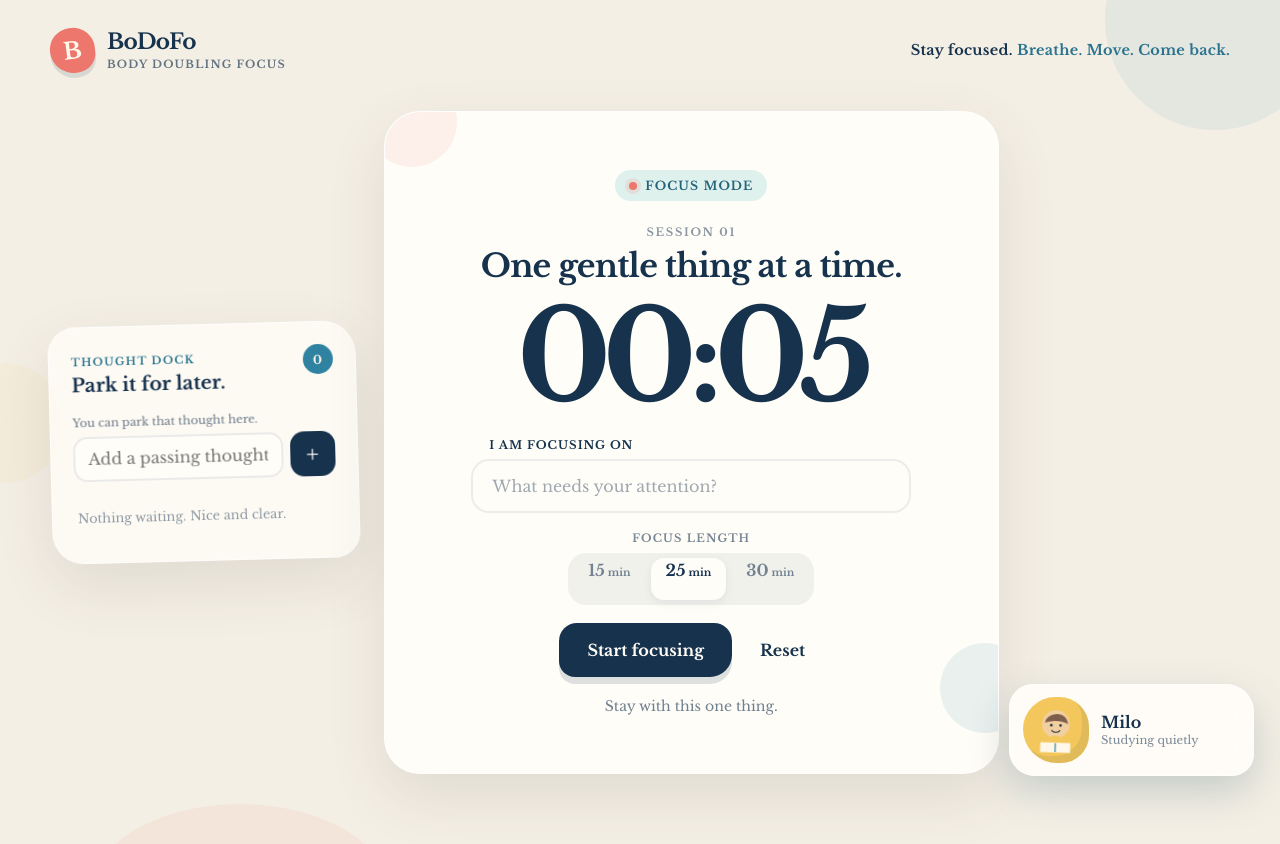
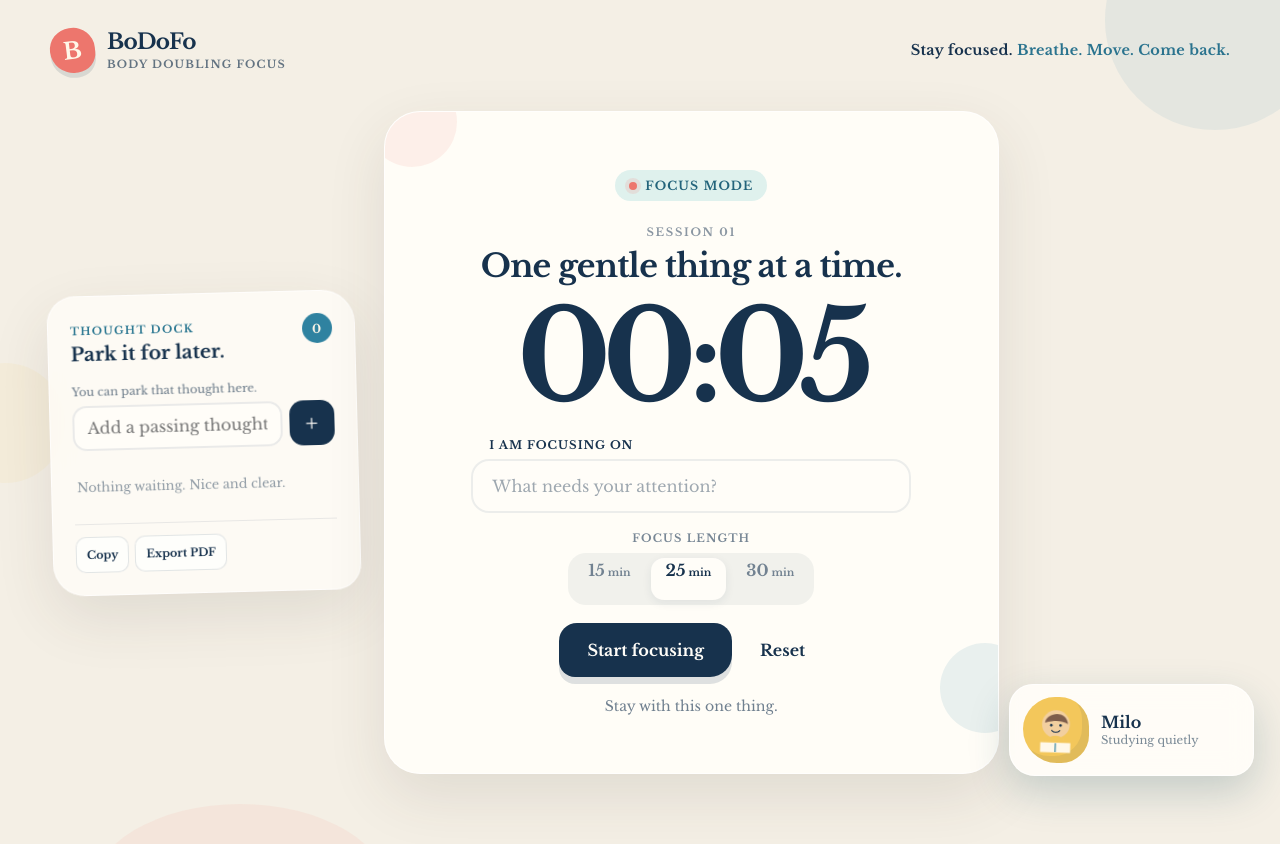
Before and after one commit to Steuxk/bodofo, a React (Vite) app: page / in a window 1280 px wide. Shown: the top 844 px of the page. Built offline with nearby package versions, Linux system fonts and the light colour scheme.

Commit message:
feat: copy and export thought dumps

```diff
--- a/src/App.tsx
+++ b/src/App.tsx
@@ -123,6 +123,7 @@
       <section className="focus-village" id="focus-room">
         <ThoughtDump
           mode={currentMode}
+          currentTask={currentTask}
           thoughts={thoughts}
           onAdd={addThought}
           onRemove={(id) =>
--- a/src/components/ThoughtDump.tsx
+++ b/src/components/ThoughtDump.tsx
@@ -1,8 +1,13 @@
 import { useState, type FormEvent } from "react";
 import type { Mode, Thought } from "../types/bodofo";
+import {
+  exportThoughtDumpPdf,
+  formatThoughtDumpText,
+} from "../utils/thoughtExport";
 
 interface ThoughtDumpProps {
   mode: Mode;
+  currentTask: string;
   thoughts: Thought[];
   onAdd: (text: string) => void;
   onRemove: (id: string) => void;
@@ -11,12 +16,14 @@
 
 export function ThoughtDump({
   mode,
+  currentTask,
   thoughts,
   onAdd,
   onRemove,
   onClear,
 }: ThoughtDumpProps) {
   const [draft, setDraft] = useState("");
+  const [actionStatus, setActionStatus] = useState("");
 
   const handleSubmit = (event: FormEvent) => {
     event.preventDefault();
@@ -24,6 +31,31 @@
     if (!text) return;
     onAdd(text);
     setDraft("");
+  };
+
+  const showStatus = (message: string) => {
+    setActionStatus(message);
+    window.setTimeout(() => setActionStatus(""), 2200);
+  };
+
+  const copyThoughts = async () => {
+    try {
+      await navigator.clipboard.writeText(
+        formatThoughtDumpText({ currentTask, thoughts }),
+      );
+      showStatus("Copied to clipboard");
+    } catch {
+      showStatus("Copy was not available");
+    }
+  };
+
+  const exportPdf = async () => {
+    try {
+      await exportThoughtDumpPdf({ currentTask, thoughts });
+      showStatus("PDF downloaded");
+    } catch {
+      showStatus("PDF export was not available");
+    }
   };
 
   return (
@@ -85,6 +117,18 @@
         )}
       </div>
 
+      <footer className="thought-actions">
+        <div>
+          <button type="button" onClick={copyThoughts}>
+            Copy
+          </button>
+          <button type="button" onClick={exportPdf}>
+            Export PDF
+          </button>
+        </div>
+        <span role="status">{actionStatus}</span>
+      </footer>
+
       {thoughts.length > 0 && (
         <button className="clear-thoughts" type="button" onClick={onClear}>
           Clear all
--- a/src/styles/globals.css
+++ b/src/styles/globals.css
@@ -541,6 +541,41 @@
   font-weight: 700;
 }
 
+.thought-actions {
+  display: flex;
+  gap: 8px;
+  align-items: center;
+  justify-content: space-between;
+  margin-top: 14px;
+  padding-top: 12px;
+  border-top: 1px solid rgba(23, 50, 77, 0.09);
+}
+
+.thought-actions > div {
+  display: flex;
+  gap: 6px;
+}
+
+.thought-actions button {
+  min-height: 36px;
+  padding: 0 10px;
+  border: 1px solid rgba(23, 50, 77, 0.12);
+  border-radius: 10px;
+  color: var(--navy);
+  background: rgba(255, 255, 255, 0.58);
+  font-size: 0.7rem;
+  font-weight: 700;
+}
+
+.thought-actions button:hover {
+  background: var(--white);
+}
+
+.thought-actions span {
+  color: rgba(23, 50, 77, 0.58);
+  font-size: 0.66rem;
+}
+
 .floating-companion {
   position: fixed;
   z-index: 8;
--- /dev/null
+++ b/src/utils/thoughtExport.ts
@@ -0,0 +1,102 @@
+import type { Thought } from "../types/bodofo";
+
+interface ThoughtExportData {
+  currentTask: string;
+  thoughts: Thought[];
+}
+
+function formatExportDate(date = new Date()) {
+  return new Intl.DateTimeFormat(undefined, {
+    dateStyle: "long",
+    timeStyle: "short",
+  }).format(date);
+}
+
+export function formatThoughtDumpText({
+  currentTask,
+  thoughts,
+}: ThoughtExportData) {
+  const lines = [
+    "BoDoFo Thought Dump",
+    formatExportDate(),
+    currentTask.trim() ? `Focus task: ${currentTask.trim()}` : "",
+    "",
+    thoughts.length
+      ? thoughts.map((thought) => `- ${thought.text}`).join("\n")
+      : "No thoughts parked right now.",
+  ];
+
+  return lines.filter((line, index) => line || index >= 3).join("\n");
+}
+
+export async function exportThoughtDumpPdf(data: ThoughtExportData) {
+  const { jsPDF } = await import("jspdf");
+  const document = new jsPDF({
+    unit: "pt",
+    format: "a4",
+  });
+  const margin = 54;
+  const pageWidth = document.internal.pageSize.getWidth();
+  const contentWidth = pageWidth - margin * 2;
+  let y = 64;
+
+  document.setFont("times", "bold");
+  document.setFontSize(22);
+  document.setTextColor(23, 50, 77);
+  document.text("BoDoFo Thought Dump", margin, y);
+
+  y += 26;
+  document.setFont("times", "normal");
+  document.setFontSize(11);
+  document.setTextColor(80, 83, 85);
+  document.text(formatExportDate(), margin, y);
+
+  if (data.currentTask.trim()) {
+    y += 28;
+    document.setFont("times", "bold");
+    document.text("Current focus", margin, y);
+    y += 18;
+    document.setFont("times", "normal");
+    const taskLines = document.splitTextToSize(
+      data.currentTask.trim(),
+      contentWidth,
+    );
+    document.text(taskLines, margin, y);
+    y += taskLines.length * 14;
+  }
+
+  y += 30;
+  document.setDrawColor(220, 211, 194);
+  document.line(margin, y, pageWidth - margin, y);
+  y += 28;
+
+  document.setFontSize(12);
+  const thoughts = data.thoughts.length
+    ? data.thoughts.map((thought) => thought.text)
+    : ["No thoughts parked right now."];
+
+  thoughts.forEach((thought, index) => {
+    const lines = document.splitTextToSize(
+      data.thoughts.length ? `• ${thought}` : thought,
+      contentWidth,
+    );
+    const lineHeight = 16;
+    const requiredHeight = lines.length * lineHeight + 12;
+
+    if (y + requiredHeight > document.internal.pageSize.getHeight() - margin) {
+      document.addPage();
+      y = margin;
+    }
+
+    document.text(lines, margin, y);
+    y += requiredHeight;
+
+    if (index < thoughts.length - 1) {
+      document.setDrawColor(238, 232, 220);
+      document.line(margin, y - 6, pageWidth - margin, y - 6);
+    }
+  });
+
+  const fileDate = new Date().toISOString().slice(0, 10);
+  document.save(`bodofo-thought-dump-${fileDate}.pdf`);
+}
```
Also changed, not shown: package.json (+4 -3 lines), 1 other file (tests, documents, lock files or other folders).
